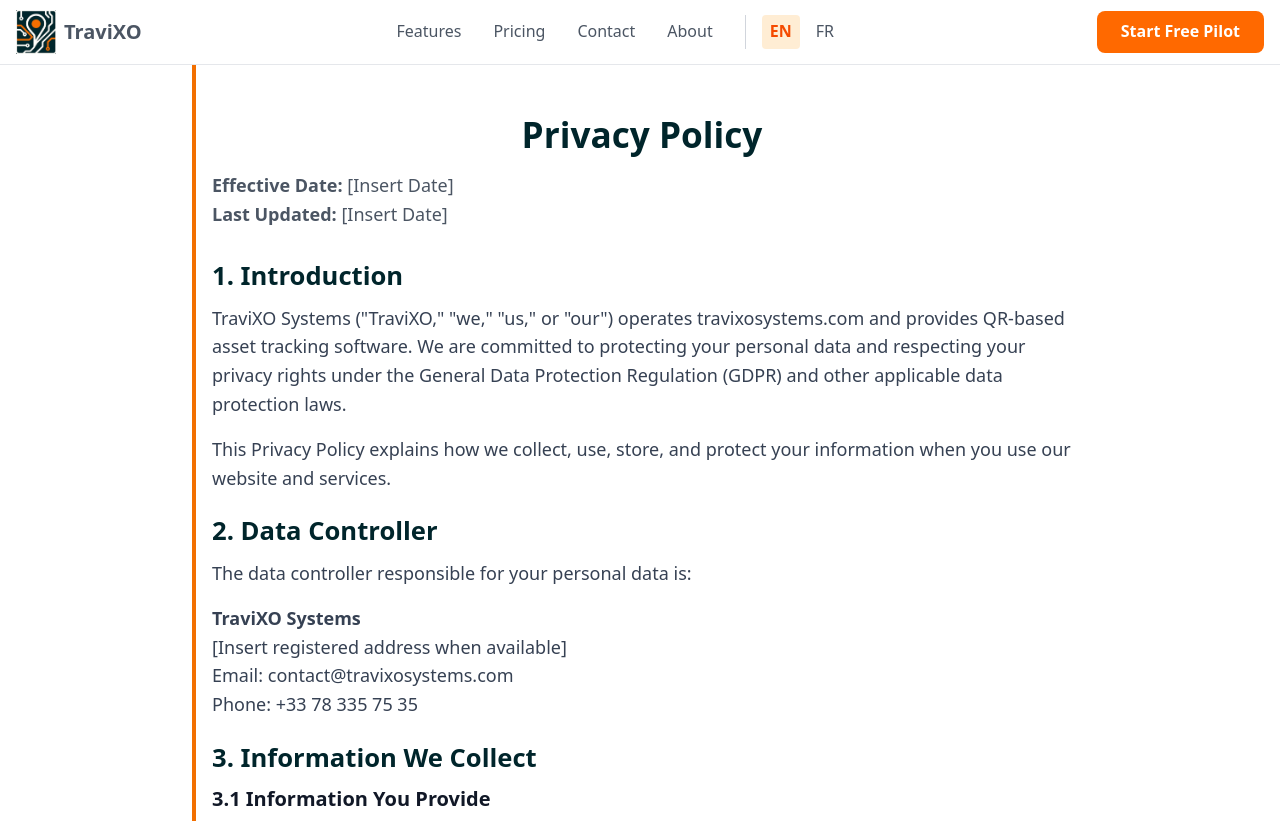
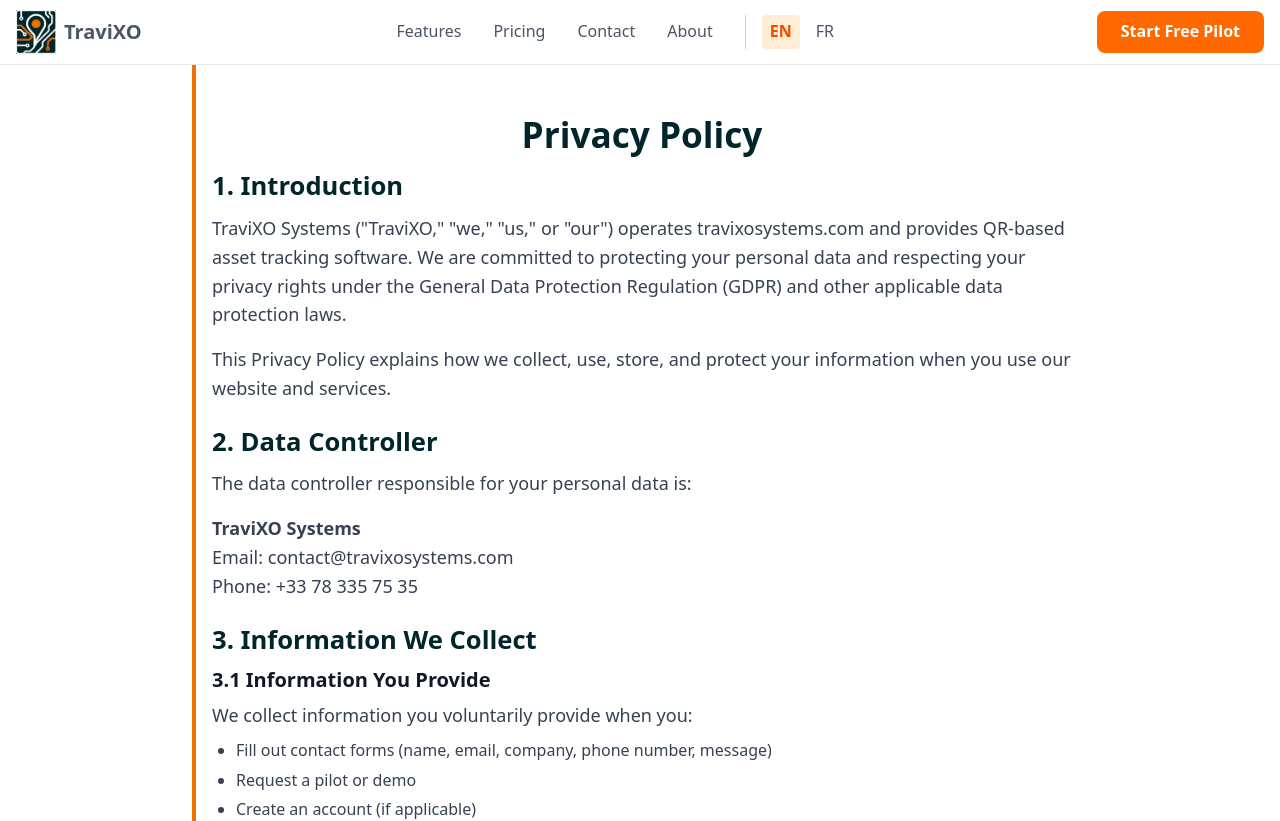
Before and after one commit to Travixo-Systems/travixo-web, a Next.js app: page /en/privacy in a window 1280 px wide. Shown: the top 821 px of the page. Built offline with nearby package versions, Linux system fonts and the light colour scheme.

Commit message:
fix: remove address lines and date placeholders from legal pages
Remove all "[To be inserted]" address lines and "Effective Date" / "Last Updated"
placeholder sections from privacy, terms, and legal notice pages (both EN and FR).

https://claude.ai/code/session_01T8y7qR5i7f5dhn1WF4dAoB

```diff
--- a/app/[locale]/legal-notice/page.tsx
+++ b/app/[locale]/legal-notice/page.tsx
@@ -64,8 +64,6 @@ export default async function LegalNoticePage({ params }: { params: Promise<{ lo
                 {t('section1.legalForm')}
                 <br />
                 {t('section1.capital')}
-                <br />
-                {t('section1.registeredAddress')}
                 <br />
                 {t('section1.registration')}
                 <br />
--- a/app/[locale]/privacy/page.tsx
+++ b/app/[locale]/privacy/page.tsx
@@ -51,12 +51,6 @@ export default async function PrivacyPage({ params }: { params: Promise<{ locale
           <h1 className="text-4xl font-bold text-center text-[#00252b] mb-4">
             {t('title')}
           </h1>
-          <p className="text-gray-600 mb-8">
-            <strong>{t('effective')}</strong> {t('effectiveDate')}
-            <br />
-            <strong>{t('lastUpdated')}</strong> {t('lastUpdatedDate')}
-          </p>
-
           <div className="prose prose-lg max-w-none space-y-6 text-gray-700">
             {/* Section 1: Introduction */}
             <section>
@@ -79,8 +73,6 @@ export default async function PrivacyPage({ params }: { params: Promise<{ locale
               <p className="mb-4">{t('section2.intro')}</p>
               <p>
                 <strong>{t('section2.companyName')}</strong>
-                <br />
-                {t('section2.address')}
                 <br />
                 {t('section2.email')} contact@travixosystems.com
                 <br />
@@ -293,8 +285,6 @@ export default async function PrivacyPage({ params }: { params: Promise<{ locale
                 {t('section15.email')} {t('section15.emailValue')}
                 <br />
                 {t('section15.phone')} +33 78 335 75 35
-                <br />
-                {t('section15.address')} {t('section15.addressValue')}
               </p>
             </section>
           </div>
--- a/app/[locale]/terms/page.tsx
+++ b/app/[locale]/terms/page.tsx
@@ -51,12 +51,6 @@ export default async function TermsPage({ params }: { params: Promise<{ locale:
           <h1 className="text-4xl font-bold text-center text-[#00252b] mb-4">
             {t('title')}
           </h1>
-          <p className="text-gray-600 mb-8">
-            <strong>{t('effective')}</strong> {t('effectiveDate')}
-            <br />
-            <strong>{t('lastUpdated')}</strong> {t('lastUpdatedDate')}
-          </p>
-
           <div className="prose prose-lg max-w-none space-y-6 text-gray-700">
             {/* Section 1: Agreement to Terms */}
             <section>
@@ -396,8 +390,6 @@ export default async function TermsPage({ params }: { params: Promise<{ locale:
                 {t('section20.email')} contact@travixosystems.com
                 <br />
                 {t('section20.phone')} +33 78 335 75 35
-                <br />
-                {t('section20.address')} {t('section20.addressValue')}
               </p>
             </section>
           </div>
--- a/messages/en.json
+++ b/messages/en.json
@@ -517,10 +517,6 @@
   },
   "privacy": {
     "title": "Privacy Policy",
-    "effective": "Effective Date:",
-    "effectiveDate": "[Insert Date]",
-    "lastUpdated": "Last Updated:",
-    "lastUpdatedDate": "[Insert Date]",
     "section1": {
       "title": "1. Introduction",
       "paragraph1": "TraviXO Systems (\"TraviXO,\" \"we,\" \"us,\" or \"our\") operates travixosystems.com and provides QR-based asset tracking software. We are committed to protecting your personal data and respecting your privacy rights under the General Data Protection Regulation (GDPR) and other applicable data protection laws.",
@@ -530,7 +526,6 @@
       "title": "2. Data Controller",
       "intro": "The data controller responsible for your personal data is:",
       "companyName": "TraviXO Systems",
-      "address": "[Insert registered address when available]",
       "email": "Email:",
       "phone": "Phone:"
     },
@@ -659,9 +654,7 @@
       "companyName": "TraviXO Systems",
       "email": "Email:",
       "emailValue": "contact@travixosystems.com",
-      "phone": "Phone:",
-      "address": "Address:",
-      "addressValue": "[Insert registered address when available]"
+      "phone": "Phone:"
     },
     "footer": {
       "copyright": "© 2025 TraviXO Systems. All rights reserved.",
@@ -672,10 +665,6 @@
   },
   "terms": {
     "title": "Terms of Service",
-    "effective": "Effective Date:",
-    "effectiveDate": "[Insert Date]",
-    "lastUpdated": "Last Updated:",
-    "lastUpdatedDate": "[Insert Date]",
     "section1": {
       "title": "1. Acceptance of Terms",
       "paragraph1": "Welcome to TraviXO Systems (\"TraviXO,\" \"we,\" \"us,\" or \"our\"). By accessing or using our website (travixosystems.com) and services (collectively, the \"Services\"), you agree to be bound by these Terms of Service (\"Terms\"). If you do not agree to these Terms, you may not use the Services.",
@@ -893,9 +882,7 @@
       "companyName": "TraviXO Systems",
       "email": "Email:",
       "emailValue": "contact@travixosystems.com",
-      "phone": "Phone:",
-      "address": "Address:",
-      "addressValue": "[Insert registered address when available]"
+      "phone": "Phone:"
     },
     "footer": {
       "copyright": "© 2025 TraviXO Systems. All rights reserved.",
@@ -911,7 +898,6 @@
       "companyName": "TraviXO Systems",
       "legalForm": "Legal form: [SAS / SARL — to be inserted upon registration]",
       "capital": "Share capital: [To be inserted upon registration]",
-      "registeredAddress": "Registered office: Paris, France — [Full address to be inserted]",
       "registration": "Registration: [RCS Paris — SIREN/SIRET number to be inserted upon registration]",
       "vatNumber": "Intra-community VAT number: [To be inserted upon registration]",
       "director": "Publication director (Directeur de la publication): [Name to be inserted]",
--- a/messages/fr.json
+++ b/messages/fr.json
@@ -517,10 +517,6 @@
   },
   "privacy": {
     "title": "Politique de confidentialité",
-    "effective": "Date d'entrée en vigueur :",
-    "effectiveDate": "[À insérer]",
-    "lastUpdated": "Dernière mise à jour :",
-    "lastUpdatedDate": "[À insérer]",
     "section1": {
       "title": "1. Introduction",
       "paragraph1": "TraviXO Systems (« TraviXO », « nous », « notre » ou « nos ») exploite travixosystems.com et fournit un logiciel de suivi d'actifs basé sur les codes QR. Nous nous engageons à protéger vos données personnelles et à respecter vos droits à la vie privée en vertu du Règlement Général sur la Protection des Données (RGPD) et des autres lois applicables en matière de protection des données.",
@@ -530,7 +526,6 @@
       "title": "2. Responsable du traitement",
       "intro": "Le responsable du traitement de vos données personnelles est :",
       "companyName": "TraviXO Systems",
-      "address": "[Adresse du siège social à insérer]",
       "email": "Email :",
       "phone": "Téléphone :"
     },
@@ -659,9 +654,7 @@
       "companyName": "TraviXO Systems",
       "email": "Email :",
       "emailValue": "contact@travixosystems.com",
-      "phone": "Téléphone :",
-      "address": "Adresse :",
-      "addressValue": "[Adresse du siège social à insérer]"
+      "phone": "Téléphone :"
     },
     "footer": {
       "copyright": "© 2025 TraviXO Systems. Tous droits réservés.",
@@ -672,10 +665,6 @@
   },
   "terms": {
     "title": "Conditions d'utilisation",
-    "effective": "Date d'entrée en vigueur :",
-    "effectiveDate": "[À insérer]",
-    "lastUpdated": "Dernière mise à jour :",
-    "lastUpdatedDate": "[À insérer]",
     "section1": {
       "title": "1. Acceptation des conditions",
       "paragraph1": "Bienvenue sur TraviXO Systems (« TraviXO », « nous », « notre » ou « nos »). En accédant ou en utilisant notre site web (travixosystems.com) et nos services (collectivement, les « Services »), vous acceptez d'être lié par les présentes Conditions d'utilisation (« Conditions »). Si vous n'acceptez pas ces Conditions, vous ne pouvez pas utiliser les Services.",
@@ -893,9 +882,7 @@
       "companyName": "TraviXO Systems",
       "email": "Email :",
       "emailValue": "contact@travixosystems.com",
-      "phone": "Téléphone :",
-      "address": "Adresse :",
-      "addressValue": "[Adresse du siège social à insérer]"
+      "phone": "Téléphone :"
     },
     "footer": {
       "copyright": "© 2025 TraviXO Systems. Tous droits réservés.",
@@ -911,7 +898,6 @@
       "companyName": "TraviXO Systems",
       "legalForm": "Forme juridique : [SAS / SARL — à insérer lors de l'immatriculation]",
       "capital": "Capital social : [À insérer lors de l'immatriculation]",
-      "registeredAddress": "Siège social : Paris, France — [Adresse complète à insérer]",
       "registration": "Immatriculation : [RCS Paris — Numéro SIREN/SIRET à insérer lors de l'immatriculation]",
       "vatNumber": "Numéro de TVA intracommunautaire : [À insérer lors de l'immatriculation]",
       "director": "Directeur de la publication : [Nom à insérer]",
```
